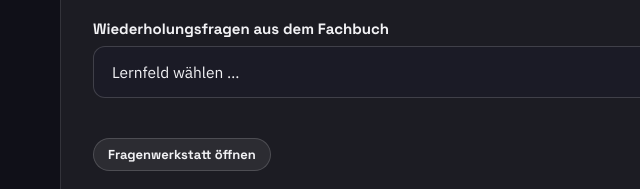
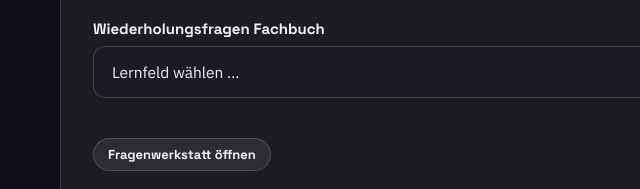
Before and after one commit to 2rtvsk95n8-cpu/SHK-Quiz2, a plain HTML site: page Anlagenmechaniker Quizapp.dc.html in a window 1280 px wide. Shown: the part 367-556 px from the top of the page, 200-840 px from the left. Drawn offline with nearby package versions, Linux system fonts and the light colour scheme; no server answers.

Commit message:
Update label for Wiederholungsfragen section

```diff
--- a/Anlagenmechaniker Quizapp.dc.html
+++ b/Anlagenmechaniker Quizapp.dc.html
@@ -58,7 +58,7 @@ a{color:#7dd3c0}a:hover{color:#a7e8da}
 <sc-if value="{{ dataReady }}" hint-placeholder-val="{{ true }}">
 <div style="display:flex;flex-direction:column;gap:18px;margin-bottom:22px">
 <div style="display:flex;flex-direction:column;gap:8px">
-<div style="font-family:'Space Grotesk',sans-serif;font-weight:700;font-size:15px">Wiederholungsfragen aus dem Fachbuch</div>
+<div style="font-family:'Space Grotesk',sans-serif;font-weight:700;font-size:15px">Wiederholungsfragen Fachbuch</div>
 <select value="{{ bookValue }}" onChange="{{ onPickBook }}" style="width:100%;background:#1b1b26;border:1px solid {{ bookBc }};border-radius:12px;padding:14px 14px;color:#f2f2f5;font-family:'IBM Plex Sans',sans-serif;font-size:15.5px;outline:none;cursor:pointer" style-focus="border-color:oklch(0.72 0.16 55)">
 <option value="">Lernfeld wählen …</option>
 <sc-for list="{{ bookOpts }}" as="o" hint-placeholder-count="0"><option value="{{ o.v }}">{{ o.label }}</option></sc-for>
```
